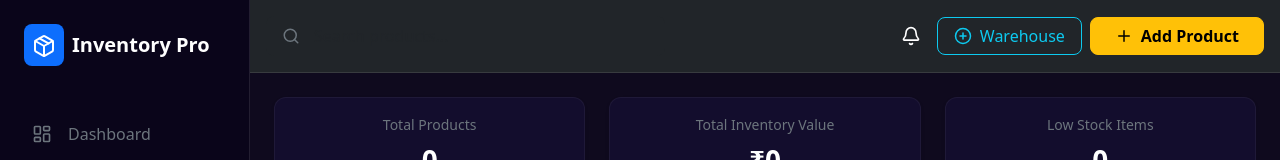
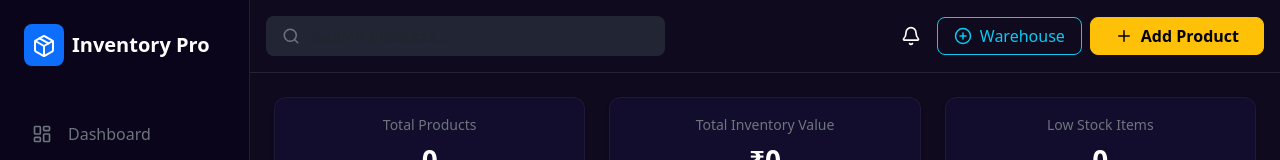
Before and after one commit to tri-bis/Inventory-pro, a React (Vite) app in the folder frontend/client/: page / in a window 1280 px wide. Shown: the top 160 px of the page. Built offline with nearby package versions, Linux system fonts and the light colour scheme; no server answers.

Commit message:
Changed completed

```diff
--- a/frontend/client/src/App.jsx
+++ b/frontend/client/src/App.jsx
@@ -138,8 +138,14 @@ function App() {
       </div>
 
       <div className="flex-grow-1 d-flex flex-column vh-100" style={{ minWidth: 0 }}>
-        {/* REFINED HEADER LAYOUT */}
-        <header className="p-3 d-flex justify-content-between align-items-center border-bottom border-white border-opacity-10 sticky-top bg-dark" style={{ zIndex: 1020 }}>
+
+        <header
+  className="p-3 d-flex justify-content-between align-items-center border-bottom border-white border-opacity-10 sticky-top"
+  style={{
+    zIndex: 1020,
+    backgroundColor: '#0f0a1e' // Matches your main background
+  }}
+>
   <div className="position-relative" style={{ width: '40%' }}>
     <Search className="position-absolute top-50 start-0 translate-middle-y ms-3 text-secondary" size={18} />
     <Form.Control
@@ -147,8 +153,13 @@ function App() {
         placeholder="Search products..."
         value={searchTerm}
         onChange={(e) => setSearchTerm(e.target.value)}
-                className="bg-dark border-0 text-white ps-5 py-2 rounded-3"
-                style={{backgroundColor: '#1a1438', outline: 'none', boxShadow: 'none'}}
+        className="border-0 text-white ps-5 py-2 rounded-3"
+        style={{
+          backgroundColor: '#222634', // Greyish-blue shade to make it visible
+          outline: 'none',
+          boxShadow: 'none',
+          color: '#ffffff'
+        }}
     />
   </div>
 
--- a/frontend/client/src/components/DeleteConfirmModal.jsx
+++ b/frontend/client/src/components/DeleteConfirmModal.jsx
@@ -9,6 +9,7 @@ const DeleteConfirmModal = ({ show, handleClose, onConfirm, productName }) => {
       onHide={handleClose}
       centered
       contentClassName="inventory-card border-danger text-white"
+      style={{ '--bs-modal-bg': "#161925" }}
     >
       <Modal.Body className="p-4 text-center">
         <div className="mb-3 text-danger">
```
Lines whose indentation alone changed are shown as unchanged.
